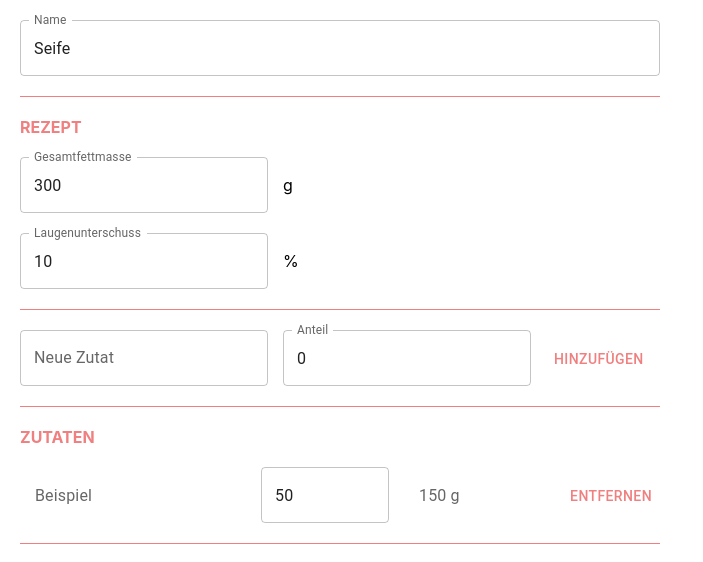
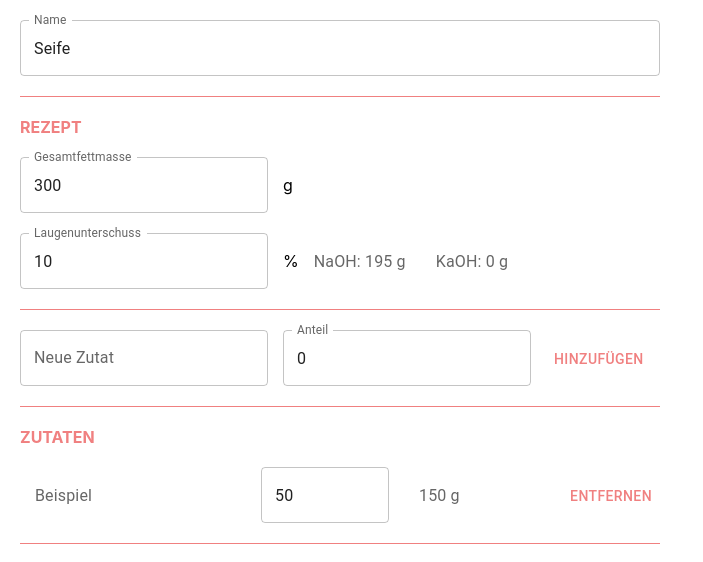
Before and after one commit to weissu42/seifenrechner, a React (Create React App) app: page / in a window 1280 px wide. Shown: the top 562 px of the page, without its empty margins (0-703 px from the left). Built offline with nearby package versions, Linux system fonts and the light colour scheme.

Commit message:
füge Berechnungen hinzu sowie naohAnteil
Signed-off-by: Ute Weiss <seife@u.spreckels.de>

```diff
--- a/src/components/Rezept.tsx
+++ b/src/components/Rezept.tsx
@@ -1,10 +1,12 @@
 import React, { FC } from 'react';
 import styled from '@emotion/styled';
 
+import { InputLabel } from '@mui/material';
 import { useRezept } from '../hooks/useRezept';
 import { DefaultProps } from './DefaultProps';
 import { margins } from '../theme';
 import { StyledNumberField, StyledText } from './styles';
+import { useCalculate } from '../hooks/useCalculate';
 
 const StyledInput = styled.div`
   display: flex;
@@ -14,8 +16,15 @@ const StyledInput = styled.div`
   margin-right: ${margins.s};
 `;
 
+const StyledMenge = styled(InputLabel)`
+  margin: 0 ${margins.s};
+`;
+
 const RezeptComp: FC<DefaultProps> = ({ className }) => {
   const { rezept: { laugenunterschuss, gesamtfettmasse }, updateRezept } = useRezept();
+  const { calculate } = useCalculate();
+
+  const lauge = calculate();
 
   return (
     <div className={className}>
@@ -34,6 +43,8 @@ const RezeptComp: FC<DefaultProps> = ({ className }) => {
           value={laugenunterschuss}
           update={(value) => updateRezept({ laugenunterschuss: value })}
         /> %
+        <StyledMenge>NaOH: {lauge.naoh} g</StyledMenge>
+        <StyledMenge>KaOH: {lauge.kaoh} g</StyledMenge>
       </StyledInput>
     </div>
   );
--- a/src/components/Zutat.tsx
+++ b/src/components/Zutat.tsx
@@ -1,7 +1,7 @@
 import React, { FC } from 'react';
 import styled from '@emotion/styled';
 import { InputLabel } from '@mui/material';
-import { Zutat as ZutatModel } from '../logic/model';
+import { Zutat as ZutatModel } from '../model';
 import { DefaultProps } from './DefaultProps';
 import { margins } from '../theme';
 import { NumberField } from './NumberField';
--- a/src/contexts/RezeptContext.tsx
+++ b/src/contexts/RezeptContext.tsx
@@ -1,5 +1,5 @@
 import React, { FC, createContext, useState } from 'react';
-import { Rezept } from '../logic/model';
+import { Rezept } from '../model';
 
 export interface RezeptState {
   rezept: Rezept;
@@ -7,17 +7,19 @@ export interface RezeptState {
 }
 
 const defaultRezept: RezeptState = {
-  rezept: { laugenunterschuss: 10, gesamtfettmasse: 300 },
+  rezept: { laugenunterschuss: 10, gesamtfettmasse: 300, kaohAnteil: 0, naohAnteil: 100 },
   updateRezept: () => undefined,
 };
 
 export const RezeptContext = createContext(defaultRezept);
 
 export const RezeptProvider: FC = ({ children })=> {
-  const [ laugenunterschuss, setLaugenunterschuss ] = useState(10);
-  const [ gesamtfettmasse, setGesamtfettmasse ] = useState(300);
+  const [ laugenunterschuss, setLaugenunterschuss ] = useState(defaultRezept.rezept.laugenunterschuss);
+  const [ gesamtfettmasse, setGesamtfettmasse ] = useState(defaultRezept.rezept.gesamtfettmasse);
+  const [ kaohAnteil, setKaohAnteil ] = useState(defaultRezept.rezept.kaohAnteil);
+  const [ naohAnteil, setNaohAnteil ] = useState(defaultRezept.rezept.naohAnteil);
 
-  const updateRezept = ({ laugenunterschuss, gesamtfettmasse }: Partial<Rezept>): void => {
+  const updateRezept = ({ laugenunterschuss, gesamtfettmasse, kaohAnteil, naohAnteil }: Partial<Rezept>): void => {
     if (laugenunterschuss !== undefined) {
       setLaugenunterschuss(laugenunterschuss);
     }
@@ -25,11 +27,18 @@ export const RezeptProvider: FC = ({ children })=> {
     if (gesamtfettmasse !== undefined) {
       setGesamtfettmasse(gesamtfettmasse);
     }
-    console.log('updateRezept');
+
+    if (kaohAnteil !== undefined) {
+      setKaohAnteil(kaohAnteil);
+    }
+
+    if (naohAnteil !== undefined) {
+      setNaohAnteil(naohAnteil);
+    }
   };
 
   return <RezeptContext.Provider value ={{
-    rezept: { laugenunterschuss, gesamtfettmasse },
+    rezept: { laugenunterschuss, gesamtfettmasse, kaohAnteil, naohAnteil },
     updateRezept,
   }}>{children}</RezeptContext.Provider>;
 };
--- a/src/contexts/ZutatenContext.tsx
+++ b/src/contexts/ZutatenContext.tsx
@@ -1,6 +1,6 @@
 import React, { FC, createContext, useState } from 'react';
 
-import { Zutat } from '../logic/model';
+import { Zutat } from '../model';
 
 export interface ZutatenState {
   zutaten: Zutat[];
--- /dev/null
+++ b/src/hooks/useCalculate.ts
@@ -0,0 +1,25 @@
+import { useRezept } from './useRezept';
+import { useZutaten } from './useZutaten';
+
+interface Lauge {
+  naoh: number;
+  kaoh: number;
+}
+
+interface UseCalculate {
+  calculate: () => Lauge;
+}
+
+export const useCalculate = (): UseCalculate => {
+  const { rezept: { gesamtfettmasse, laugenunterschuss, kaohAnteil, naohAnteil } } = useRezept();
+  const { zutaten } = useZutaten();
+
+  const calculate = (): Lauge => {
+    const result = zutaten
+      .map(({ verseifungszahl, anteil }) => verseifungszahl * anteil / 100 * gesamtfettmasse)
+      .reduce((prev, curr) => prev + curr);
+    return { naoh: result * laugenunterschuss * naohAnteil / 100, kaoh: result * laugenunterschuss * kaohAnteil / 100 };
+  };
+
+  return { calculate };
+};
--- a/src/hooks/useMetadata.ts
+++ b/src/hooks/useMetadata.ts
@@ -1,5 +1,5 @@
 import { useState } from 'react';
-import { Metadata } from '../logic/model';
+import { Metadata } from '../model';
 
 interface UseMetadata {
   metadata: Metadata;
--- a/src/logic/model.ts
+++ b/src/model.ts
@@ -7,6 +7,8 @@ export interface Zutat {
 export interface Rezept {
   laugenunterschuss: number;
   gesamtfettmasse: number;
+   kaohAnteil: number;
+   naohAnteil: number;
 }
 
 export interface Metadata {
```
